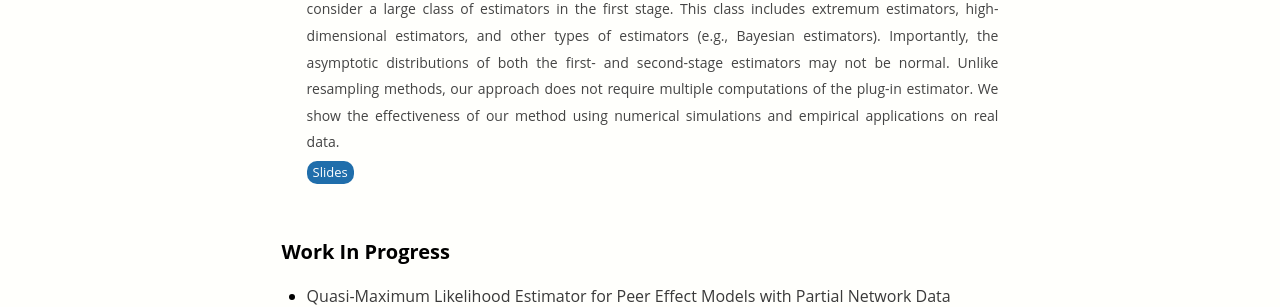
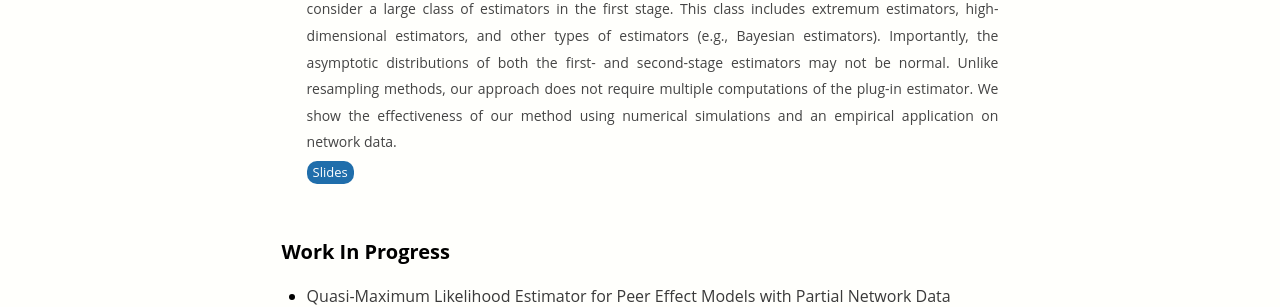
Before and after one commit to ahoundetoungan/ahoundetoungan.github.io, a Jekyll site: the page built from research/index.html, in a window 1280 px wide and 900 px high, scrolled down 1844 px. Shown: the part 396-703 px from the top of the window. Built offline with Jekyll 4.4.1, drawn with Linux system fonts in a browser that asks for light colours; some of the changed text lies outside the part shown.

Commit message:
research

```diff
--- a/research/index.html
+++ b/research/index.html
@@ -56,7 +56,7 @@
       <a type="button" class="button"  href="https://www.cirano.qc.ca/files/publications/2023s-19.pdf" target="_blank">Paper</a>
     </li>
     <li><p class="nomarginafter"><b>Inference for Two-Stage Extremum Estimators</b> - with Abdoul Haki Maoude (Draft available upon request)</p>
-      <p class="nomarginafter nomarginbefore descriptif"> We present a simulation-based approach to approximate the asymptotic variance and asymptotic distribution function of two-stage estimators. We focus on extremum estimators in the second stage and consider a large class of estimators in the first stage. This class includes extremum estimators, high-dimensional estimators, and other types of estimators (e.g., Bayesian estimators). Importantly, the asymptotic distributions of both the first- and second-stage estimators may not be normal. Unlike resampling methods, our approach does not require multiple computations of the plug-in estimator. We show the effectiveness of our method using numerical simulations and empirical applications on real data.</p>
+      <p class="nomarginafter nomarginbefore descriptif"> We present a simulation-based approach to approximate the asymptotic variance and asymptotic distribution function of two-stage estimators. We focus on extremum estimators in the second stage and consider a large class of estimators in the first stage. This class includes extremum estimators, high-dimensional estimators, and other types of estimators (e.g., Bayesian estimators). Importantly, the asymptotic distributions of both the first- and second-stage estimators may not be normal. Unlike resampling methods, our approach does not require multiple computations of the plug-in estimator. We show the effectiveness of our method using numerical simulations and an empirical application on network data.</p>
       <a type="button" class="button"  href="/files/Papers/2SAsymptotic_slides.pdf" target="_blank">Slides</a>
     </li>
   </ul>
```
